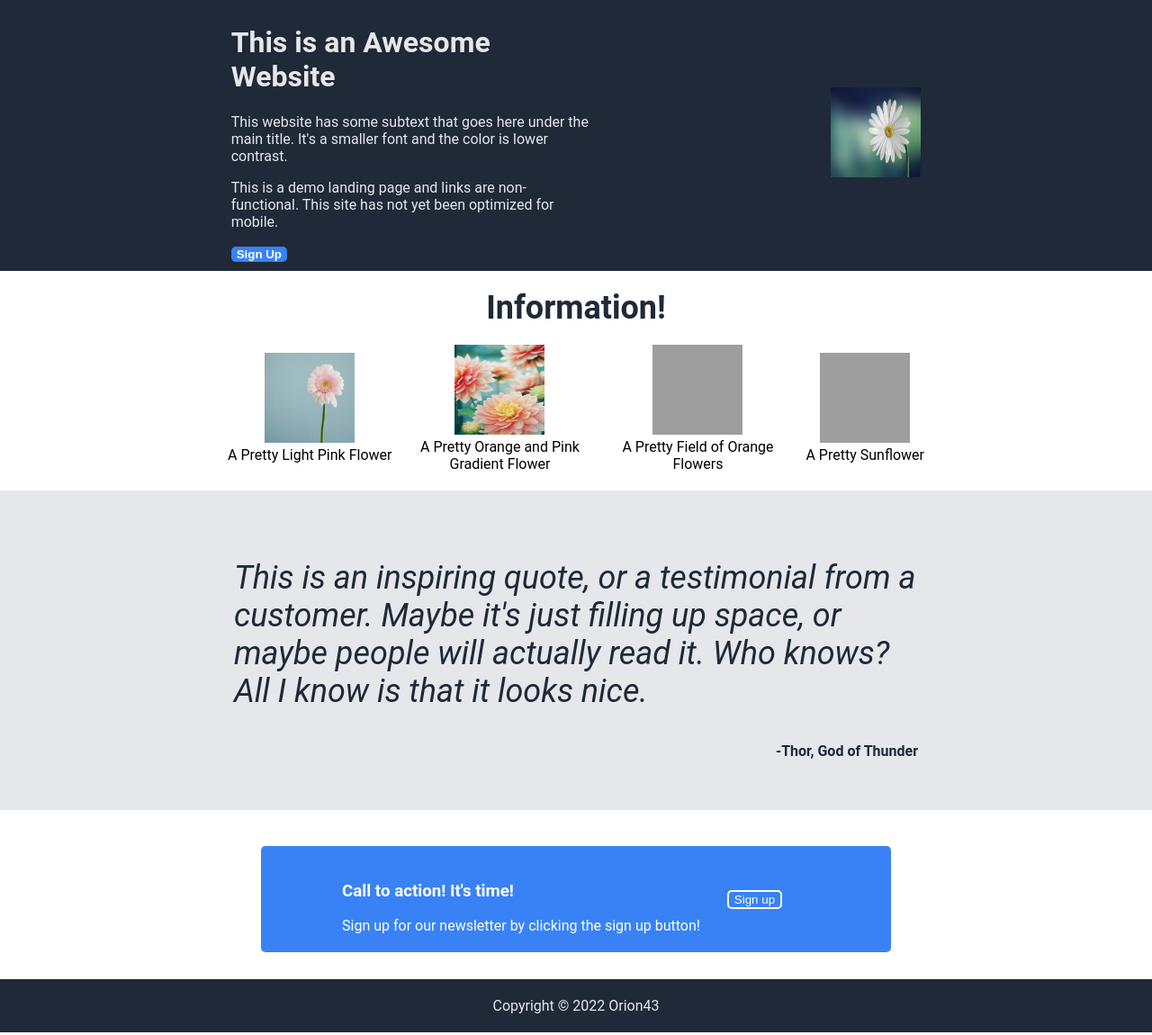
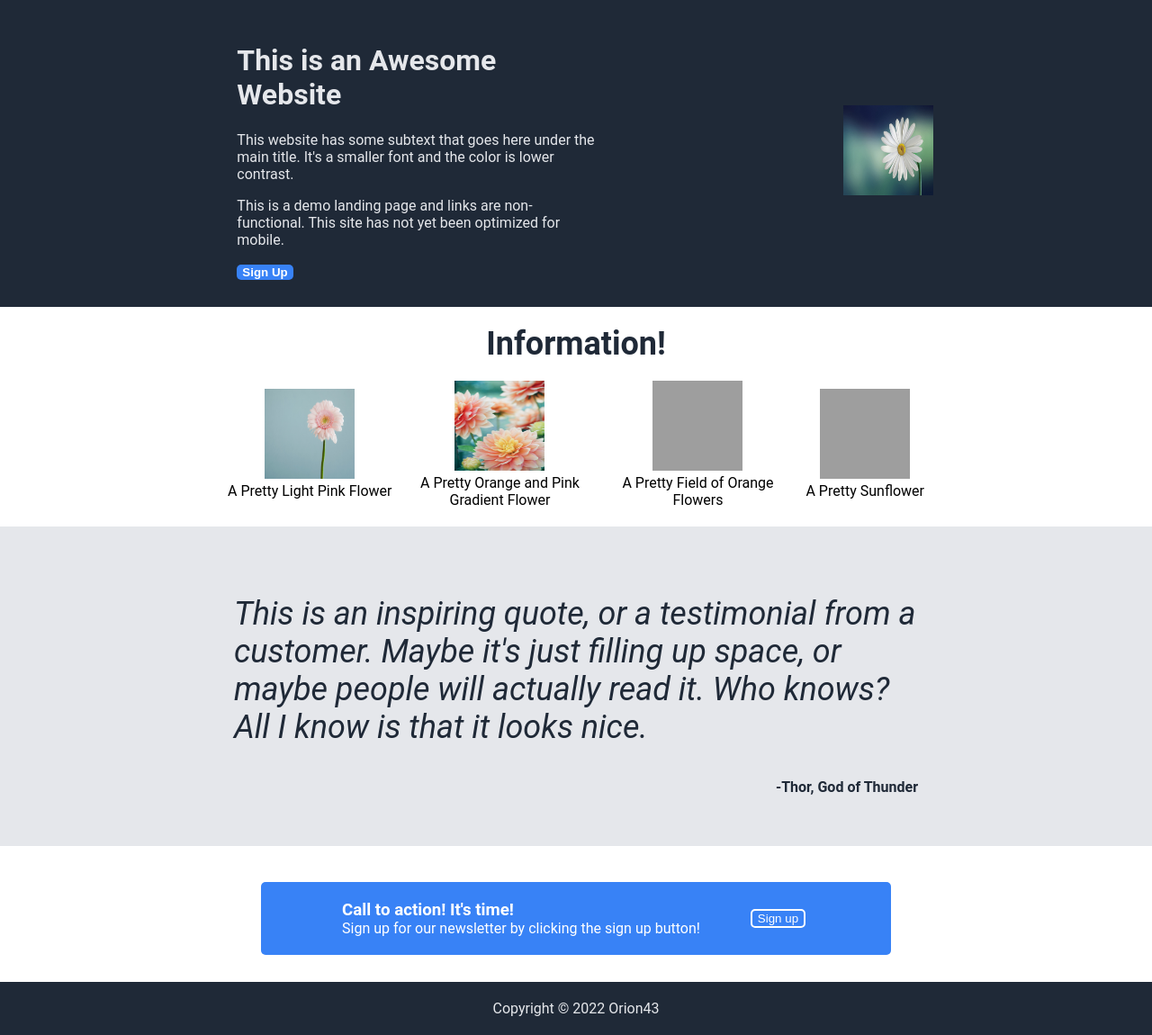
Before and after one commit to Orion43/landing-page, a plain HTML site: page index.html in a window 1280 px wide. Shown: the part 65-1215 px from the top of the page at 90% size. Drawn offline with Linux system fonts and the light colour scheme; grey boxes are pictures that could not be loaded.

Commit message:
Margin and padding fixes

```diff
--- a/styles.css
+++ b/styles.css
@@ -43,6 +43,7 @@ img {
 .container-hero .lft{
     flex-wrap: wrap;
     max-width: 400px;
+    margin: 20px;
   }
 
 button.solid {
@@ -124,7 +125,7 @@ button.solid {
     justify-content: center;
     align-items: center;
     padding: 20px 40px;
-    gap: 30px;
+    gap: 56px;
   }
 
   .CTA-button{
@@ -136,7 +137,12 @@ button.solid {
     justify-content: flex-end;
     align-items: flex-end;
     display: flex;
-  */
+    */
+
+  }
+
+  div h3{
+    margin: 0px;
   }
 
   footer{
```
